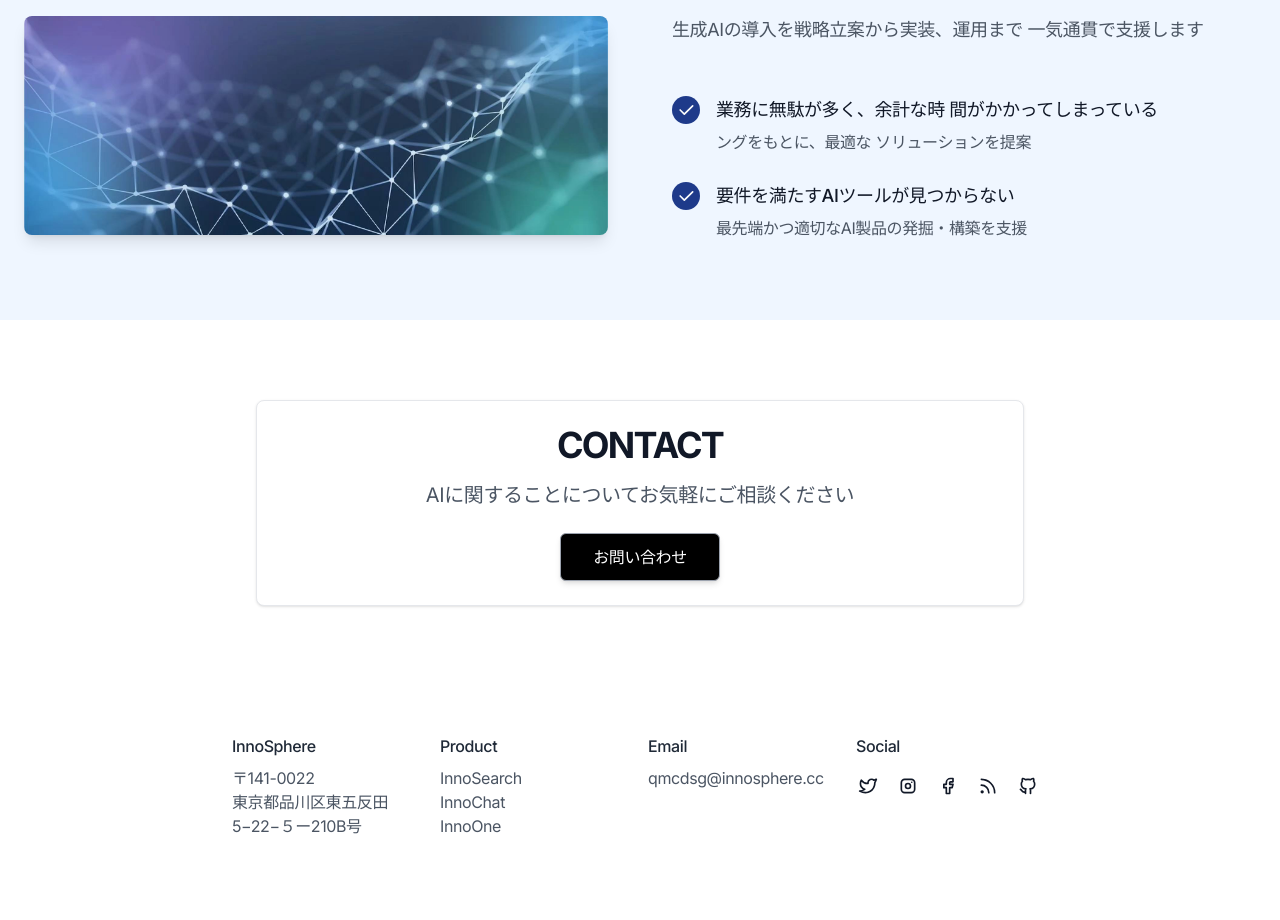
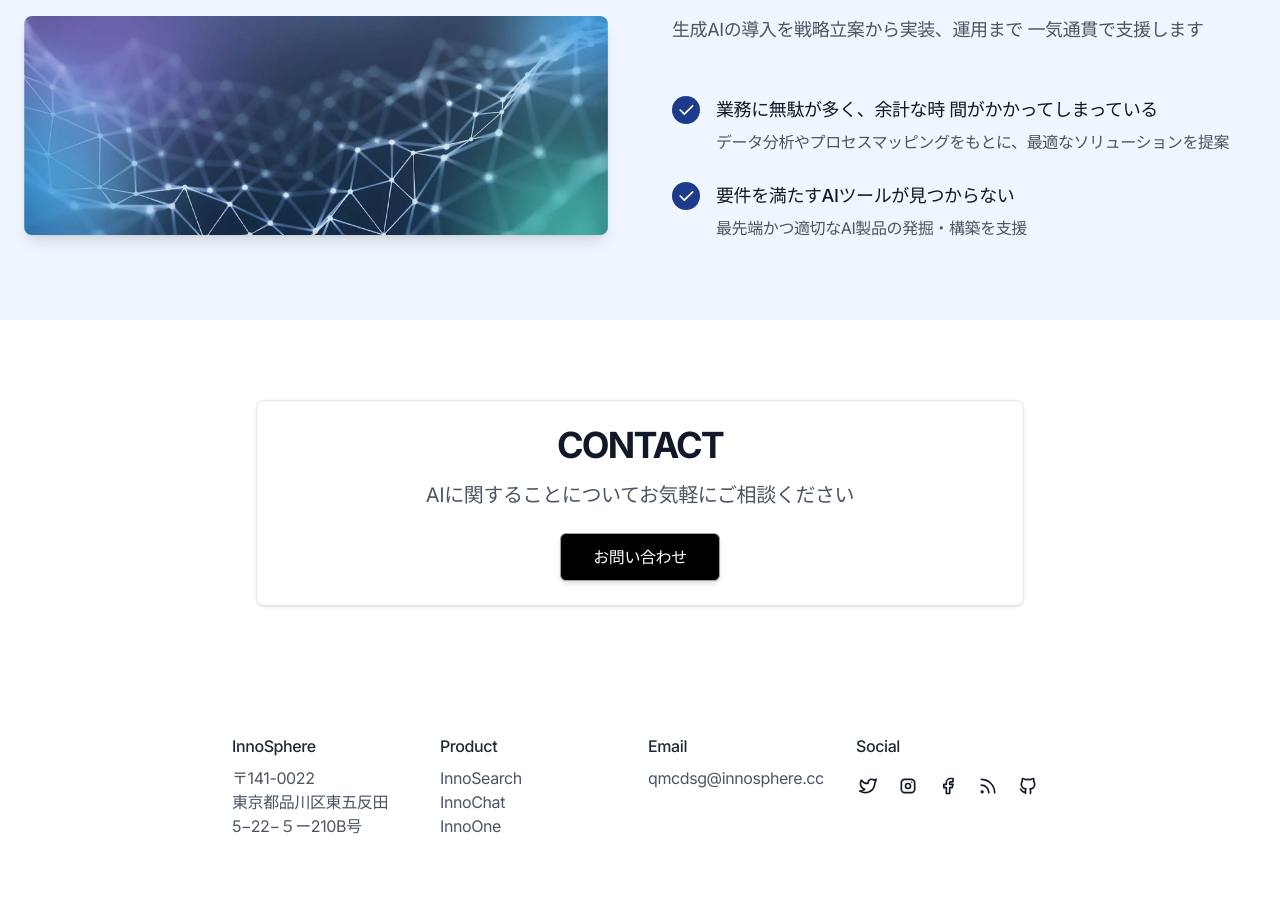
Before and after one commit to salathleizhang/inno-web, a Next.js app: page / in a window 1280 px wide. Shown: the part 1000-1920 px from the top of the page. Built offline with nearby package versions, Linux system fonts and the light colour scheme.

Commit message:
Update home.data.tsx

```diff
--- a/src/shared/data/pages/home.data.tsx
+++ b/src/shared/data/pages/home.data.tsx
@@ -206,7 +206,7 @@ export const contentHomeTwo: ContentProps = {
       title:
           '業務に無駄が多く、余計な時 間がかかってしまっている',
       description:
-          'ングをもとに、最適な ソリューションを提案',
+          'データ分析やプロセスマッピングをもとに、最適なソリューションを提案',
     },
     {
       title:
```
